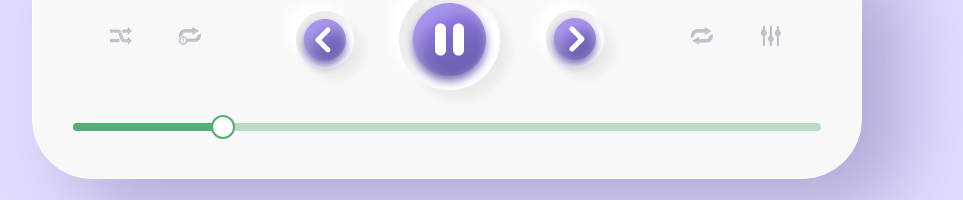
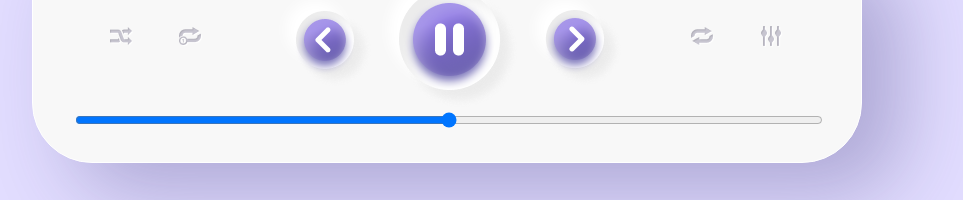
Before and after one commit to Sam44323/Player-Neumorphism, a React (Create React App) app: page / in a window 1280 px wide. Shown: the part 578-778 px from the top of the page, without its empty margins (68-1031 px from the left). Built offline with nearby package versions, Linux system fonts and the light colour scheme.

Commit message:
update: updated the range styles

```diff
--- a/src/components/PlayerControls.tsx
+++ b/src/components/PlayerControls.tsx
@@ -1,7 +1,5 @@
 import React from "react";
 import styles from "../styles/PlayerControls.module.scss";
-import Slider, { SliderThumb } from "@mui/material/Slider";
-import { styled } from "@mui/material/styles";
 
 import {
   playerControlSync,
@@ -11,48 +9,10 @@ import {
   playerControlRight,
   playerControlLoopRight,
   playerControlSettings,
+  sliderThumb,
 } from "../assets/index";
 
 const PlayerControls: React.FC = () => {
-  const PrettoSlider = styled(Slider)({
-    color: "#52af77",
-    height: 8,
-    "& .MuiSlider-track": {
-      border: "none",
-    },
-    "& .MuiSlider-thumb": {
-      height: 24,
-      width: 24,
-      backgroundColor: "#fff",
-      border: "2px solid currentColor",
-      "&:focus, &:hover, &.Mui-active, &.Mui-focusVisible": {
-        boxShadow: "inherit",
-      },
-      "&:before": {
-        display: "none",
-      },
-    },
-    "& .MuiSlider-valueLabel": {
-      lineHeight: 1.2,
-      fontSize: 12,
-      background: "unset",
-      padding: 0,
-      width: 32,
-      height: 32,
-      borderRadius: "50% 50% 50% 0",
-      backgroundColor: "#52af77",
-      transformOrigin: "bottom left",
-      transform: "translate(50%, -100%) rotate(-45deg) scale(0)",
-      "&:before": { display: "none" },
-      "&.MuiSlider-valueLabelOpen": {
-        transform: "translate(50%, -100%) rotate(-45deg) scale(1)",
-      },
-      "& > *": {
-        transform: "rotate(45deg)",
-      },
-    },
-  });
-
   return (
     <div className={styles.PlayerControlsContainer}>
       <section className={styles.TopContainer}>
@@ -71,7 +31,7 @@ const PlayerControls: React.FC = () => {
         </div>
       </section>
       <div className={styles.BottomContainer}>
-        <PrettoSlider valueLabelDisplay="auto" defaultValue={20} />
+        <input type="range" />
       </div>
     </div>
   );
--- a/src/styles/PlayerControls.module.scss
+++ b/src/styles/PlayerControls.module.scss
@@ -24,4 +24,12 @@
       }
     }
   }
+  .BottomContainer {
+    input[type="range"] {
+      width: 100%;
+      &::-webkit-slider-thumb {
+        background-image: url("../assets/slider-thumb.svg");
+      }
+    }
+  }
 }
```
